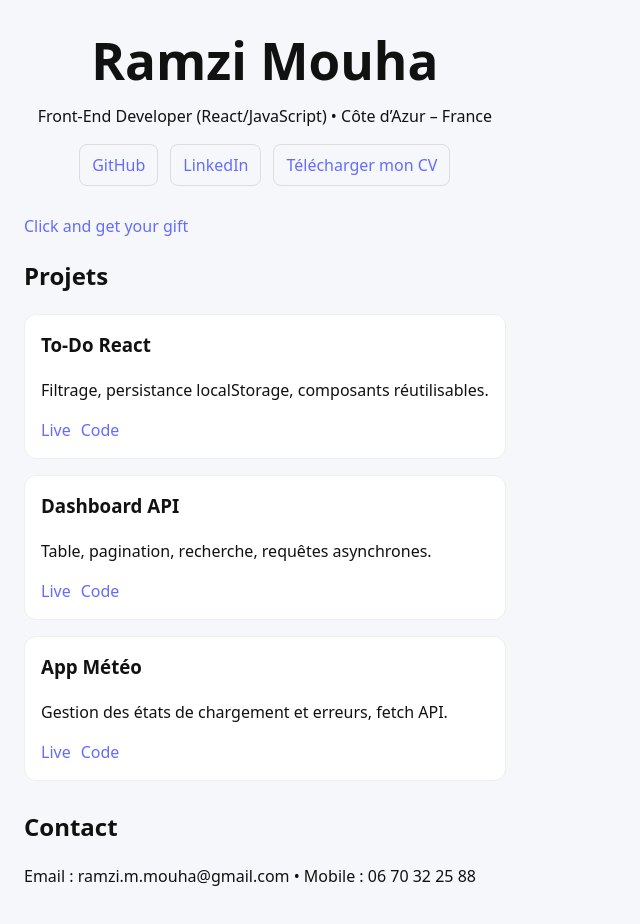
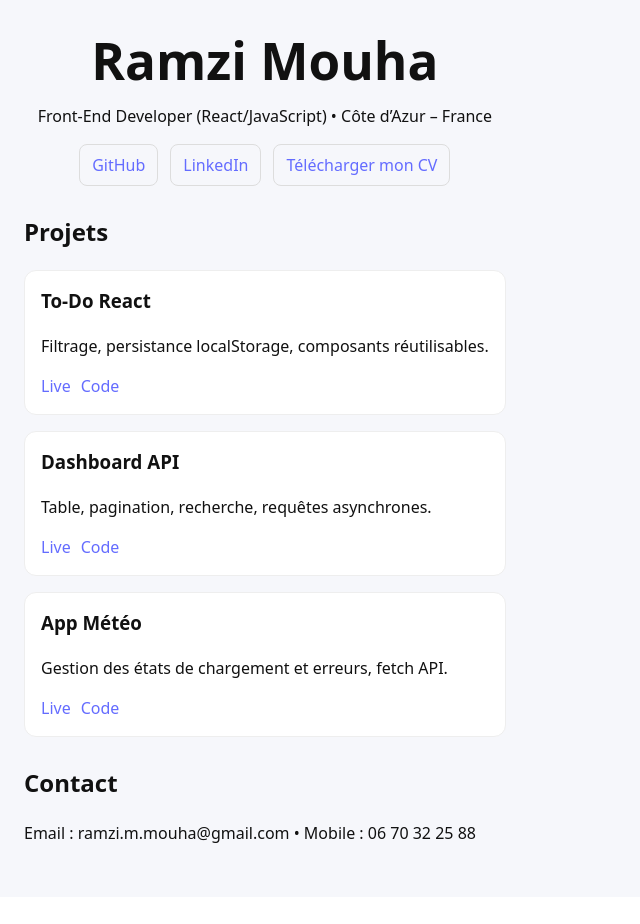
Before and after one commit to mouharamzi/portfolio, a React (Vite) app: page / in a window 1280 px wide. Shown: the top 924 px of the page, without its empty margins (0-640 px from the left). After the commit the page ends 897 px from the top, so only its background shows below. Built offline with nearby package versions, Linux system fonts and the light colour scheme.

Commit message:
update delete image

```diff
--- a/src/App.jsx
+++ b/src/App.jsx
@@ -17,7 +17,6 @@ export default function App() {
       </header>
 
       <section>
-        <a href="/mariage.jpeg" target='blank' rel='noreferrer'>Click and get your gift</a>
         <h2>Projets</h2>
         <ul className="cards">
           <li className="card">
```
